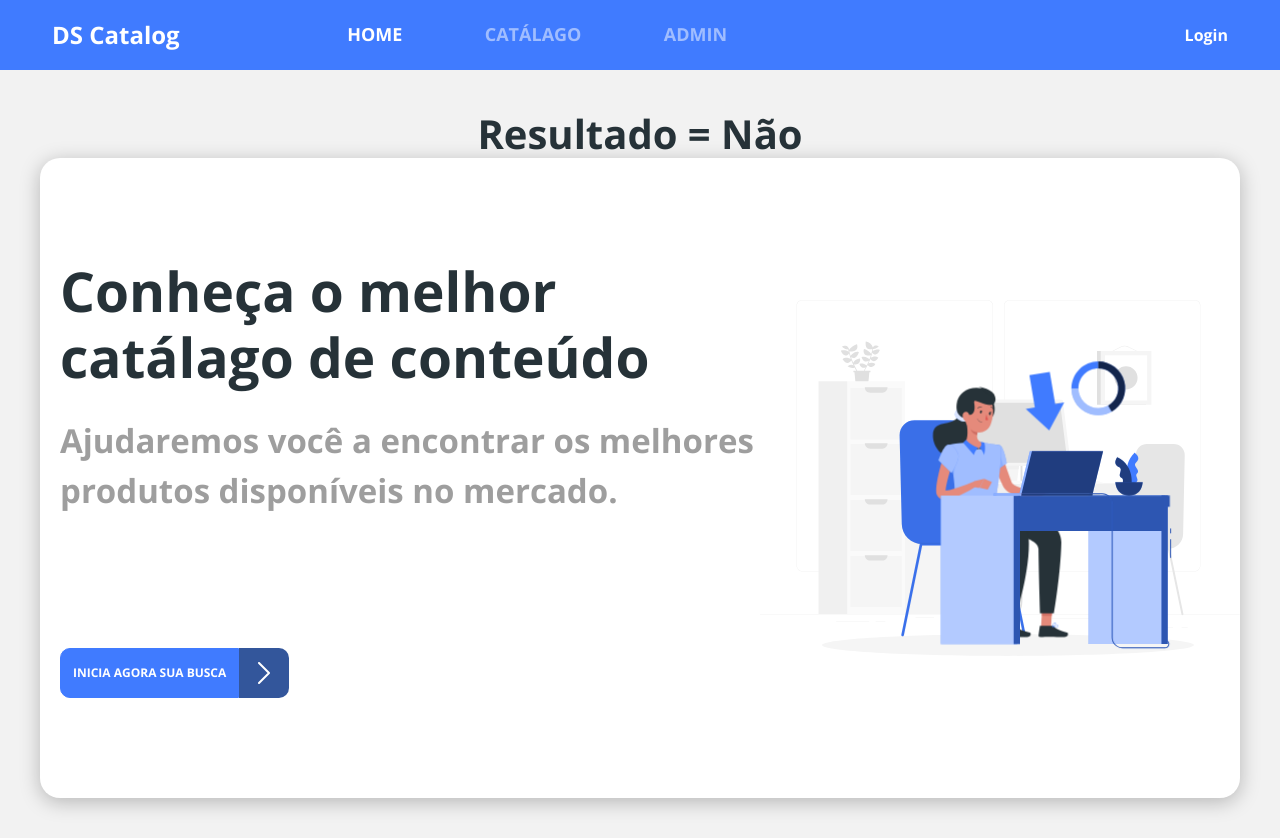
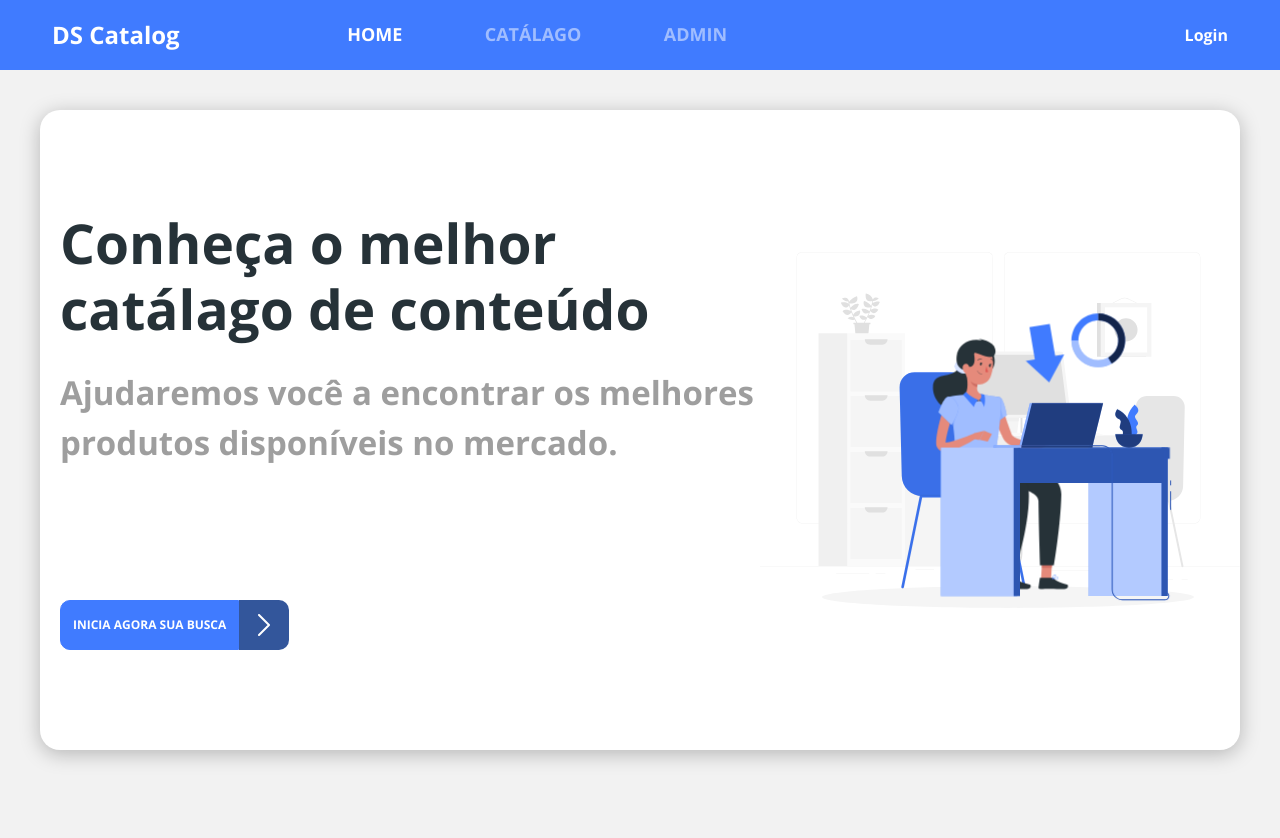
Before and after one commit to jopaulo666/dscatalog-bootcamp, a React (Create React App) app in the folder frontend/: page / in a window 1280 px wide. After the commit the page ends 800 px from the top, so only its background shows below. Built offline with nearby package versions, Linux system fonts and the light colour scheme; no server answers; the HTML template or start-up script is replaced by a standard one.

Commit message:
Restrição de conteúdo baseada no perfil do usuário

```diff
--- a/frontend/src/pages/Admin/Navbar/index.tsx
+++ b/frontend/src/pages/Admin/Navbar/index.tsx
@@ -1,3 +1,4 @@
+import { hasAnyRole } from 'util/requests';
 import './styles.css'
 import { NavLink } from 'react-router-dom';
 
@@ -12,9 +13,11 @@ const Navbar = () => {
                 <li>
                     <NavLink to="/admin/categories" className='admin-nav-item'><p>Categorias</p></NavLink>
                 </li>
-                <li>
-                    <NavLink to="/admin/users" className='admin-nav-item'><p>Usuários</p></NavLink>
-                </li>
+                {hasAnyRole(['ROLE_ADMIN']) &&
+                    <li>
+                        <NavLink to="/admin/users" className='admin-nav-item'><p>Usuários</p></NavLink>
+                    </li>
+                }
             </ul>
         </nav>
     );
--- a/frontend/src/pages/Home/index.tsx
+++ b/frontend/src/pages/Home/index.tsx
@@ -2,12 +2,10 @@ import { ReactComponent as MainImage } from 'assets/images/main-image.svg';
 import './styles.css';
 import ButonIcon from 'components/ButonIcon';
 import { Link } from 'react-router-dom';
-import { hasAnyRole } from 'util/requests';
 
 const Home = () => {
     return (
         <div className="home-container">
-            <h1>Resultado = {hasAnyRole(['ROLE_ADMIN']) ? 'Sim' : 'Não'}</h1>
             <div className="base-card home-card">
                 <div className="home-content-container">
                     <div>
```
